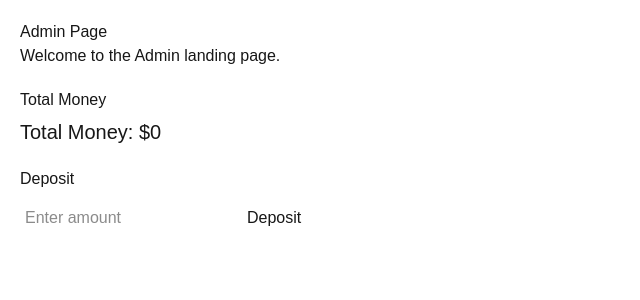
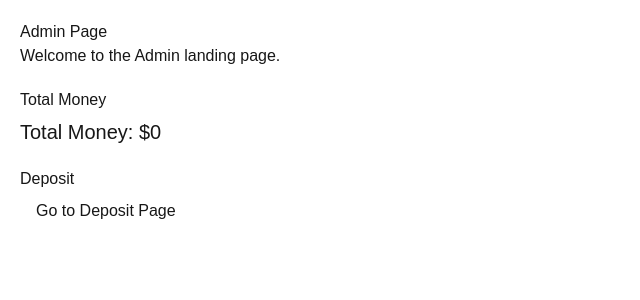
Before and after one commit to smg2231/Bank, a Next.js app: page /admin1 in a window 1280 px wide. Shown: the top 300 px of the page, without its empty margins (0-640 px from the left). Built offline with nearby package versions, Linux system fonts and the light colour scheme; no server answers.

Commit message:
Moved Route

```diff
--- a/app/admin1/page.tsx
+++ b/app/admin1/page.tsx
@@ -1,15 +1,11 @@
 "use client";
 
 import { useState } from "react";
+import Link from "next/link";
 import TotalMoney from "@/components/sheena/TotalMoney";
-import DepositBox from "@/components/sheena/Deposit";
 
 export default function Admin1Page() {
   const [refreshKey, setRefreshKey] = useState(0);
-
-  const handleDeposit = () => {
-    setRefreshKey(prev => prev + 1);
-  };
 
   return (
     <main style={{ padding: 20 }}>
@@ -23,7 +19,11 @@ export default function Admin1Page() {
 
       <div style={{ marginTop: 20 }}>
         <h2>Deposit</h2>
-        <DepositBox accountId="1" onDeposit={handleDeposit} />
+        <Link href="/accounts/1/deposit">
+          <button style={{ padding: "8px 16px" }}>
+            Go to Deposit Page
+          </button>
+        </Link>
       </div>
     </main>
   );
--- a/components/sheena/Deposit.tsx
+++ b/components/sheena/Deposit.tsx
@@ -1,54 +1,52 @@
 "use client";
 
 import { useState } from "react";
+import { useRouter } from "next/navigation";
 
-export default function DepositBox({ accountId, onDeposit }: { accountId: string, onDeposit?: () => void }) {
+interface DepositProps {
+  accountId: string;
+}
+
+export default function Deposit({ accountId }: DepositProps) {
   const [amount, setAmount] = useState("");
+  const router = useRouter();
 
-  const deposit = async () => {
+  const handleDeposit = async () => {
     const depositAmount = Number(amount);
-    if (!depositAmount || depositAmount <= 0) {
-      alert("Please enter a valid amount");
-      return;
-    }
+    if (!depositAmount || depositAmount <= 0) return;
 
-    try {
-      const res = await fetch(`https://695f03af7f037703a8128fbf.mockapi.io/api/v1/Account/${accountId}`);
-      if (!res.ok) {
-        alert("Account not found");
-        return;
-      }
+    const res = await fetch(
+      `https://695f03af7f037703a8128fbf.mockapi.io/api/v1/Account/${accountId}`
+    );
+    const account = await res.json();
 
-      const account = await res.json();
-      const newBalance = (Number(account.balance) || 0) + depositAmount;
-
-      await fetch(`https://695f03af7f037703a8128fbf.mockapi.io/api/v1/Account/${accountId}`, {
+    await fetch(
+      `https://695f03af7f037703a8128fbf.mockapi.io/api/v1/Account/${accountId}`,
+      {
         method: "PUT",
         headers: { "Content-Type": "application/json" },
-        body: JSON.stringify({ balance: newBalance }),
-      });
+        body: JSON.stringify({
+          ...account,
+          balance: Number(account.balance) + depositAmount,
+        }),
+      }
+    );
 
-      alert(`Deposited $${depositAmount} successfully!`);
-      setAmount("");
-
-      if (onDeposit) onDeposit();
-
-    } catch (error) {
-      console.error(error);
-      alert("Something went wrong");
-    }
+    router.push("/atm");
   };
 
   return (
-    <div style={{ marginTop: 10 }}>
+    <div style={{ padding: 20 }}>
       <input
         type="number"
         value={amount}
         onChange={(e) => setAmount(e.target.value)}
-        placeholder="Enter amount"
-        style={{ padding: 5, marginRight: 5 }}
+        placeholder="Amount"
+        style={{ padding: 8, marginRight: 10 }}
       />
-      <button onClick={deposit} style={{ padding: 5 }}>Deposit</button>
+      <button onClick={handleDeposit} style={{ padding: "8px 16px" }}>
+        Deposit
+      </button>
     </div>
   );
 }
```
Also changed, not shown: app/accounts/[id]/deposit/page.tsx (renamed from app/admin1/accounts/[id]/deposit/page.tsx), 1 other file (tests, documents, lock files or other folders).
